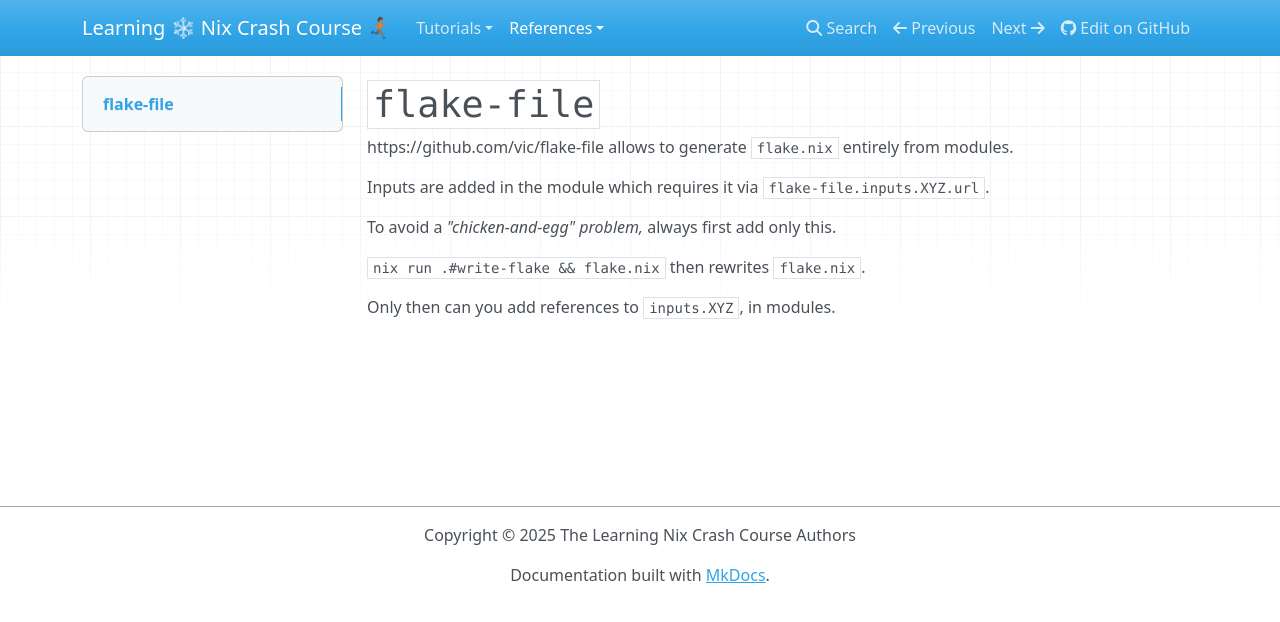
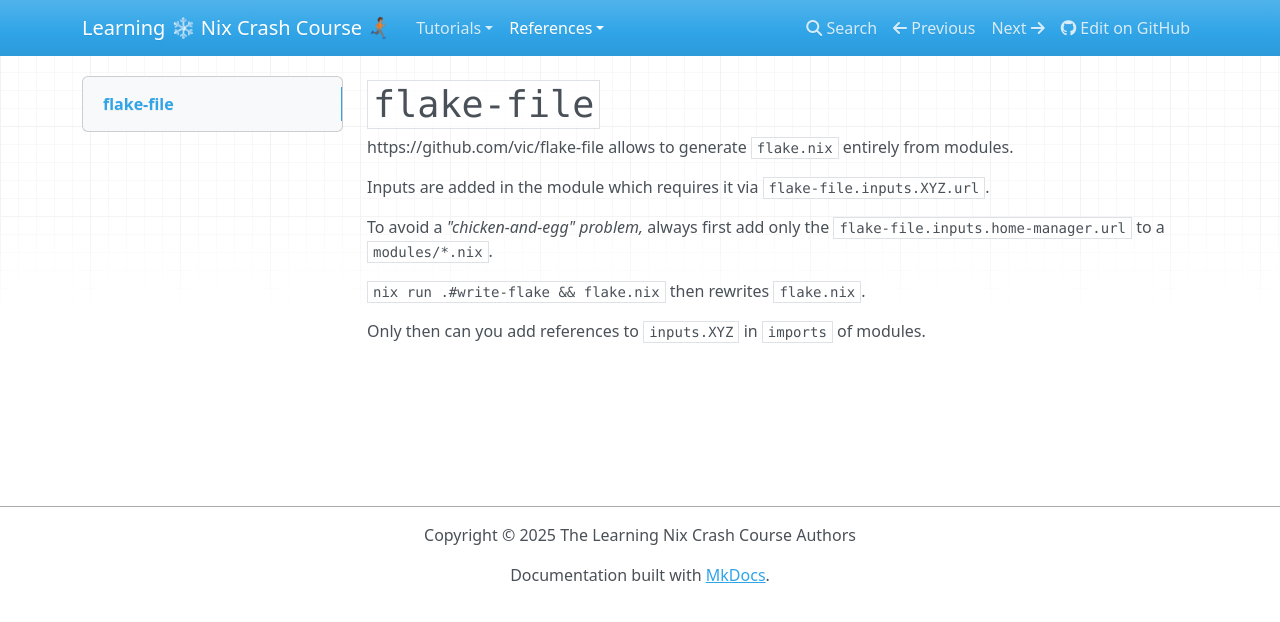
Before and after one commit to vorburger/nixfiles, an MkDocs documentation site: the page built from docs/docs/reference/flake-file.md, in a window 1280 px wide. Shown: the top 622 px of the page. Built offline with MkDocs 1.6.1, drawn with Linux system fonts in a browser that asks for light colours; nearby versions of some CDN libraries.

Commit message:
Add Home Manager

```diff
--- a/docs/docs/reference/flake-file.md
+++ b/docs/docs/reference/flake-file.md
@@ -4,8 +4,8 @@ https://github.com/vic/flake-file allows to generate `flake.nix` entirely from m
 
 Inputs are added in the module which requires it via `flake-file.inputs.XYZ.url`.
 
-To avoid a _"chicken-and-egg" problem,_ always first add only this.
+To avoid a _"chicken-and-egg" problem,_ always first add only the `flake-file.inputs.home-manager.url` to a `modules/*.nix`.
 
 `nix run .#write-flake && flake.nix` then rewrites `flake.nix`.
 
-Only then can you add references to `inputs.XYZ`, in modules.
+Only then can you add references to `inputs.XYZ` in `imports` of modules.
```
Also changed, not shown: 3 other files.
